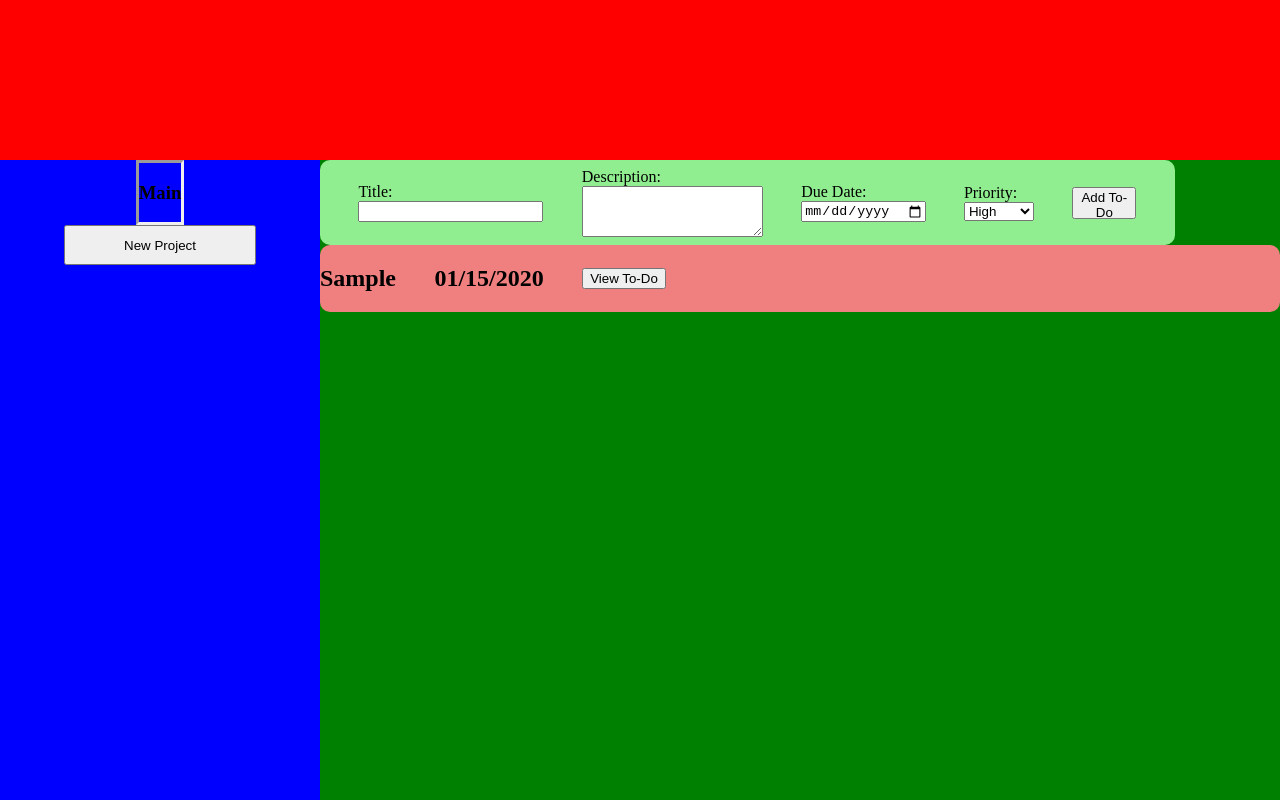
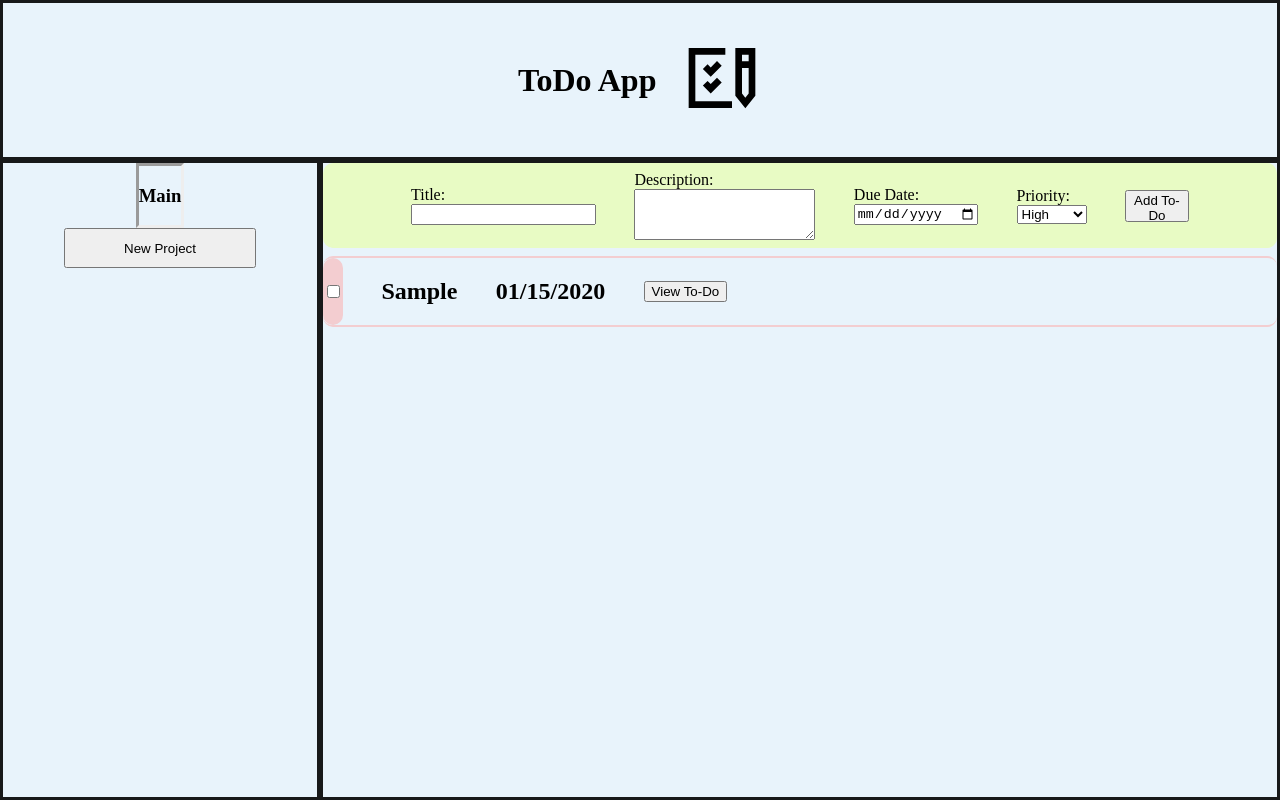
Before and after one commit to tony2-5/ToDoListProject, a website built with webpack: page dist/index.html in a window 1280 px wide. Both pictures are taken after typing "Sample", "Sample", "2020-01-15" into the empty fields and a click on the button "Add To-Do". Built offline with nearby package versions, Linux system fonts and the light colour scheme.

Commit message:
Added checkmarkers for todo items and some more styling, need to implement persistane for checkmarkers

```diff
--- a/src/content.js
+++ b/src/content.js
@@ -48,7 +48,26 @@ function toDoItems(project) {
     title.textContent = element.title;
     const dueDate = document.createElement("h2");
     dueDate.textContent = element.dueDate;
-    div.append(title, dueDate, overlayButton);
+
+    const checkBox = document.createElement("input");
+    const checkBoxDiv = document.createElement("div");
+    checkBox.setAttribute("type","checkbox");
+    checkBox.addEventListener("change",(e) => {
+      if(e.target.checked) {
+        title.style.textDecoration = "line-through";
+        dueDate.style.textDecoration = "line-through";
+        checkBoxDiv.style.backgroundColor = "#E8fbc4";
+        e.target.parentNode.parentNode.style.borderColor = "#E8fbc4";
+      } else {
+        title.style.textDecoration = "none";
+        dueDate.style.textDecoration = "none";
+        checkBoxDiv.style.backgroundColor = "#f3cdd0";
+        e.target.parentNode.parentNode.style.borderColor = "#f3cdd0";
+      }
+    });
+    checkBoxDiv.append(checkBox)
+
+    div.append(checkBoxDiv, title, dueDate, overlayButton);
     content.appendChild(div);
   });
 }
--- a/src/styles.css
+++ b/src/styles.css
@@ -16,13 +16,22 @@ body {
 }
 #header {
   grid-area: header;
-  background-color: red;
+  display: flex;
+  justify-content: center;
+  align-items: center;
+  gap: 2vw;
+  background-color: #E8F3FB;
+  border: 3px solid #171819;
+}
+#header div>img {
+  height: 10vh;
 }
 #sideBar {
   display: flex;
   flex-direction: column;
   grid-area: sideBar;
-  background-color: blue;
+  background-color: #E8F3FB;
+  border: 3px solid #171819;
   align-items: center;
 }
 #sideBar button {
@@ -31,20 +40,29 @@ body {
 }
 #content {
   grid-area: content;
-  background-color: green;
+  background-color: #E8F3FB;
+  display: flex;
+  flex-direction: column;
+  border: 3px solid #171819;
+  gap: 1vh;
 }
 .toDoItem {
   display: flex;
   gap:3vw;
-  background-color: lightcoral;
   border-radius: 10px;
+  border-top: 2px solid #f3cdd0;
+  border-bottom: 2px solid #f3cdd0;
   align-items: center;
 }
-#addToDo {
+.toDoItem div {
+  background-color: #f3cdd0;
+  border-radius: 10px;
   display: flex;
+  height: 100%;
 }
 #addToDo form {
-  background-color: lightgreen;
+  flex-wrap: wrap;
+  background-color: #E8fbc4;
   padding-right: 3vw;
   padding-left: 3vw;
   padding-bottom: 1vh;
```
Also changed, not shown: dist/index.html, dist/main.js, src/imgs/checklist-svgrepo-com.svg (added).
